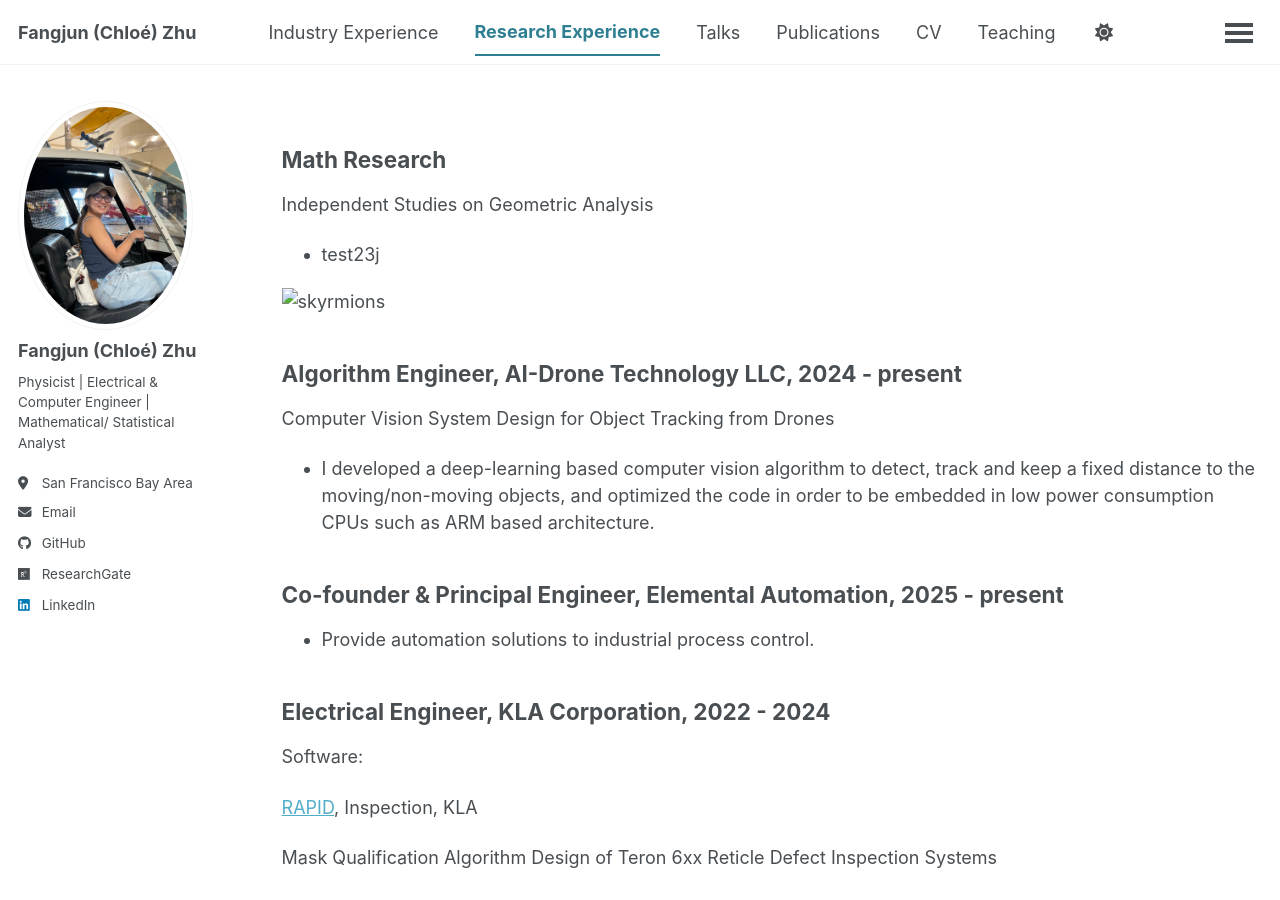
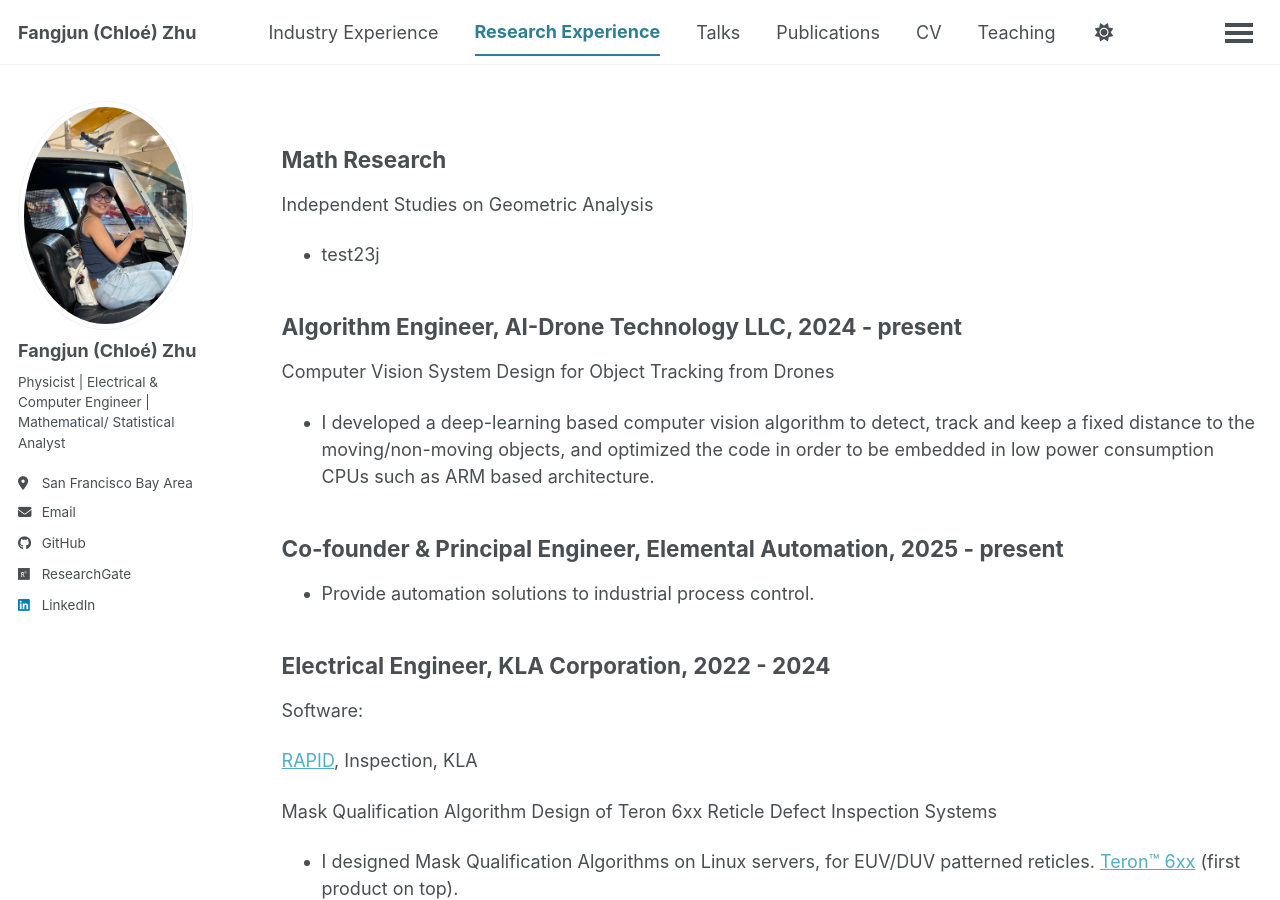
Before and after one commit to ChloeZhu1/ChloeZhu1.github.io, a Jekyll site: the page built from _pages/research-experience.md, in a window 1280 px wide and 900 px high. Built offline with Jekyll 4.4.1, drawn with Linux system fonts in a browser that asks for light colours; a script bundle is joined from its source files by our own code; library files that are not in the unit come from our copies; a file with an impossible date is left out.

Commit message:
Update research-experience.md

```diff
--- a/_pages/research-experience.md
+++ b/_pages/research-experience.md
@@ -11,7 +11,7 @@ redirect_from:
 Independent Studies on Geometric Analysis
 * test23j
 
-![skyrmions](ChloeZhu1.github.io/images/images/skyrmions.jpg)
+
 
 
 ## Algorithm Engineer, AI-Drone Technology LLC, 2024 - present
```
